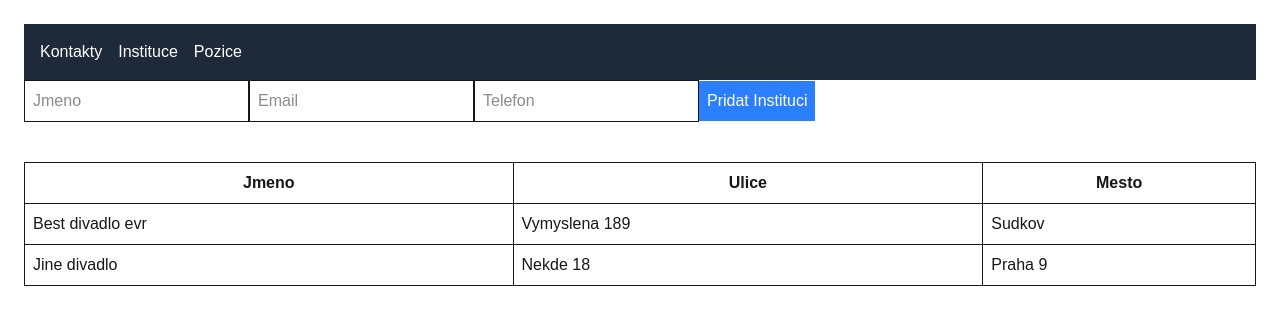
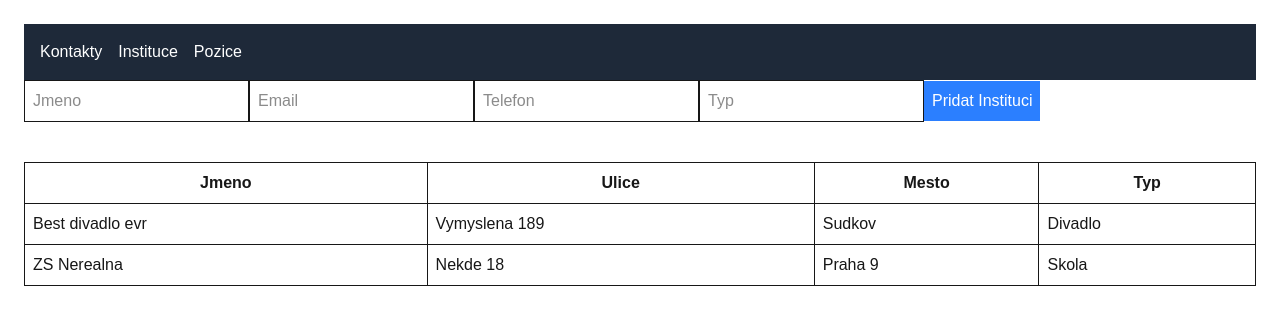
Before and after one commit to bnula/aka-db, a Next.js app: page /instituce in a window 1280 px wide. Shown: the top 324 px of the page. Built offline with nearby package versions, Linux system fonts and the light colour scheme; no server answers.

Commit message:
add type to institutions

```diff
--- a/src/app/instituce/page.tsx
+++ b/src/app/instituce/page.tsx
@@ -27,6 +27,7 @@ export default function Home() {
             <input placeholder="Jmeno" value={name} onChange={(e) => setName(e.target.value)} className="border p-2" />
             <input placeholder="Email" value={street} onChange={(e) => setStreet(e.target.value)} className="border p-2" />
             <input placeholder="Telefon" value={city} onChange={(e) => setCity(e.target.value)} className="border p-2" />
+            <input placeholder="Typ" value={city} onChange={(e) => setCity(e.target.value)} className="border p-2" />
             <button type="submit" className="bg-blue-500 text-white p-2">Pridat Instituci</button>
         </form>
         <table className="w-full mt-6 border">
@@ -35,6 +36,7 @@ export default function Home() {
                 <th className="border p-2">Jmeno</th>
                 <th className="border p-2">Ulice</th>
                 <th className="border p-2">Mesto</th>
+                <th className="border p-2">Typ</th>
             </tr>
             </thead>
             <tbody>
@@ -42,11 +44,13 @@ export default function Home() {
                     <td className="border p-2">Best divadlo evr</td>
                     <td className="border p-2">Vymyslena 189</td>
                     <td className="border p-2">Sudkov</td>
+                    <td className="border p-2">Divadlo</td>
                 </tr>
                 <tr>
-                    <td className="border p-2">Jine divadlo</td>
+                    <td className="border p-2">ZS Nerealna</td>
                     <td className="border p-2">Nekde 18</td>
                     <td className="border p-2">Praha 9</td>
+                    <td className="border p-2">Skola</td>
                 </tr>
             </tbody>
         </table>
```
